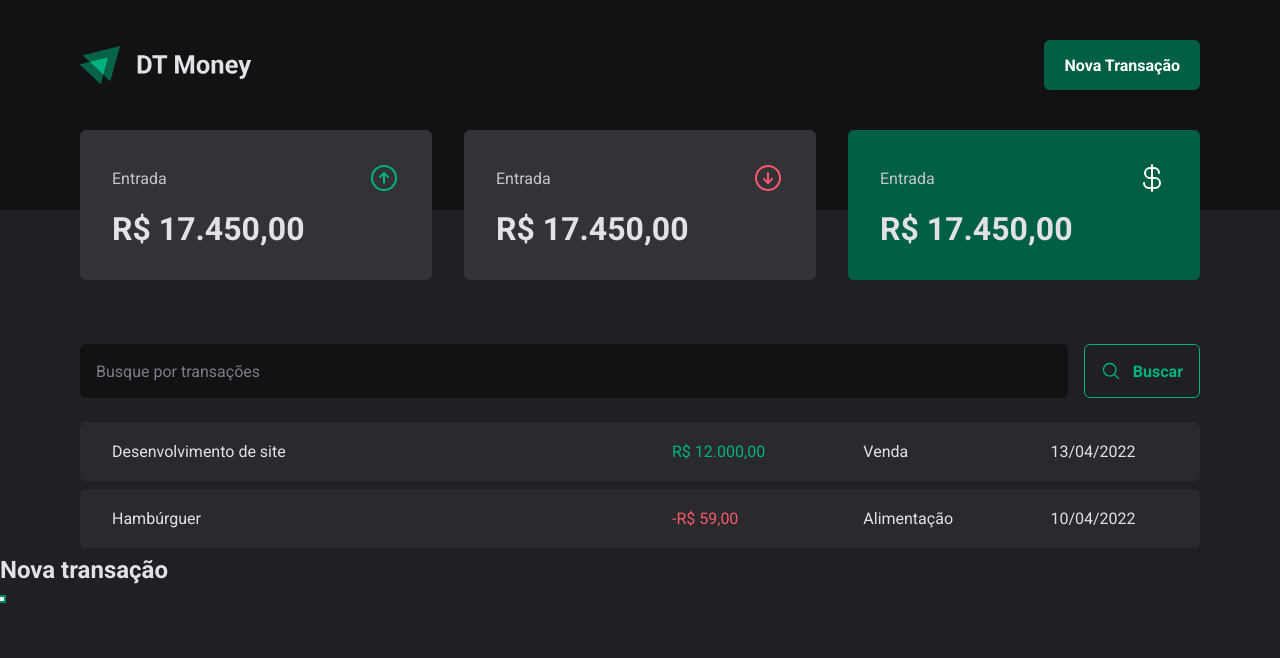
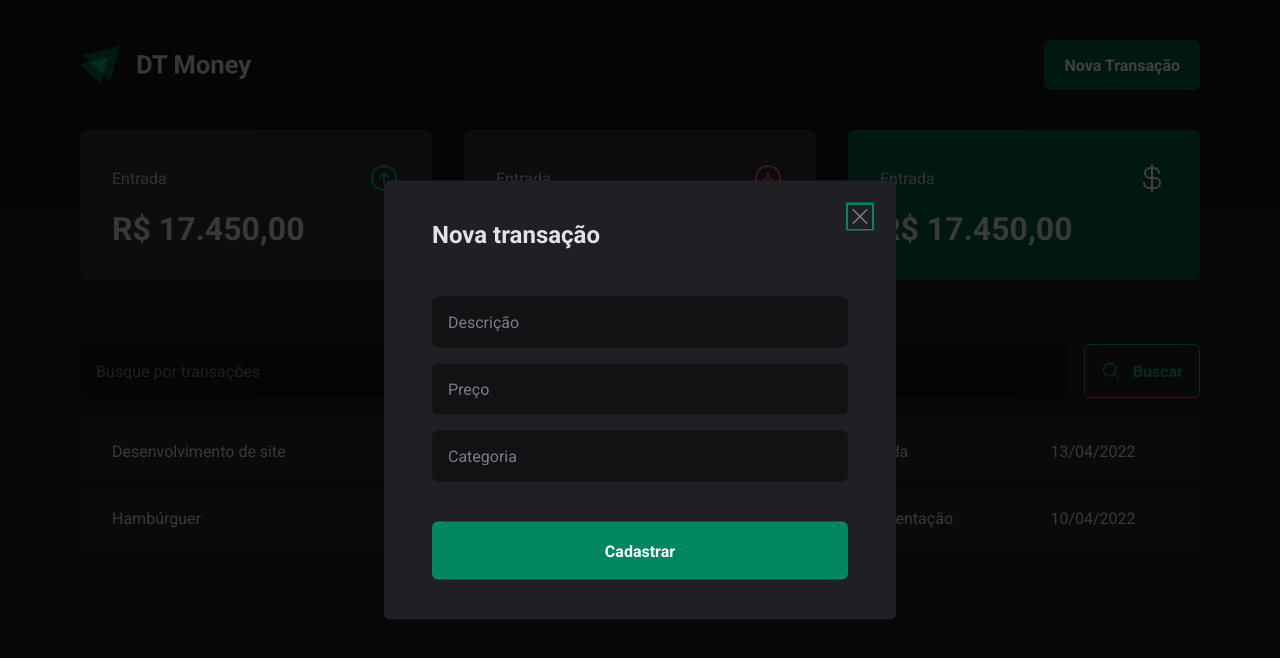
Before and after one commit to Azafman/03dt-money, a React (Vite) app: page / in a window 1280 px wide. Both pictures are taken after a click on the button "Nova Transação". Shown: the top 658 px of the page. Built offline with nearby package versions, Linux system fonts and the light colour scheme.

Commit message:
Estrutura visual - modal de nova transação

```diff
--- a/src/components/Header/index.tsx
+++ b/src/components/Header/index.tsx
@@ -1,6 +1,7 @@
 import { HeaderContainer, HeaderContent, NewTransactionButton } from './styles'
 import logoImg from '../../assets/logo.svg'
 import * as Dialog from '@radix-ui/react-dialog'
+import { NewTransactionModal } from '../NewTransactionModal'
 
 export const Header = () => {
   return (
@@ -24,18 +25,8 @@
                 */}
             <NewTransactionButton>Nova Transação</NewTransactionButton>
           </Dialog.Trigger>
-          <Dialog.Portal>
-            {/* permite que você renderize elemeto children em uma parte diferente do DOM. Neste caso, fora inclusive do div root, criada pelo react.*/}
-            <Dialog.Overlay />{/* Deixa o fundo com opacidade menor. */}
-            <Dialog.Content>
-              <Dialog.Title>Nova transação</Dialog.Title>
-              {/* ajuda na acessibilidade. O leitor de tela, quando a caixa dialog for aberta, irá ler para o usuário final
-                  que um modal foi aberto e este model é de "Nova transação"  */}
-              <Dialog.Close />
 
-            </Dialog.Content>
-
-          </Dialog.Portal>
+          <NewTransactionModal />
         </Dialog.Root>
 
       </HeaderContent>
--- /dev/null
+++ b/src/components/NewTransactionModal/index.tsx
@@ -0,0 +1,30 @@
+import * as Dialog from "@radix-ui/react-dialog"
+import { Close, Content, Overlay } from "./styles"
+import { X } from "@phosphor-icons/react"
+
+export const NewTransactionModal = () => {
+    return (
+        <Dialog.Portal>
+            {/* permite que você renderize elemeto children em uma parte diferente do DOM. Neste caso, fora inclusive do div root, criada pelo react.*/}
+            <Overlay />{/* Deixa o fundo com opacidade menor. */}
+            <Content>
+                <Dialog.Title>Nova transação</Dialog.Title>
+                {/* ajuda na acessibilidade. O leitor de tela, quando a caixa dialog for aberta, irá ler para o usuário final
+          que um modal foi aberto e este model é de "Nova transação"  */}
+
+                <Close>
+                    <X size={24}/>
+                </Close>
+                <form action="">
+                    <input type="text" placeholder="Descrição" required/>
+                    <input type="number" placeholder="Preço" required/>
+                    <input type="text" placeholder="Categoria" required/>
+
+                    <button type="submit">Cadastrar</button>
+                </form>
+
+            </Content>
+
+        </Dialog.Portal>
+    )
+}
--- /dev/null
+++ b/src/components/NewTransactionModal/styles.ts
@@ -0,0 +1,71 @@
+import styled from "styled-components";
+import * as Dialog from "@radix-ui/react-dialog"
+/* Salvo os casos onde precisamos, estilizar os componentes, como nesse - sobre misturar styled-components com outras bibliotecas.  */
+
+export const Overlay = styled(Dialog.Overlay)`
+    position: fixed;
+    width: 100vw;
+    height: 100vh;
+    inset: 0;/* top:0;left:0;right:0;bottom:0; */
+    background-color: rgba(0,0,0,.75);
+`
+export const Content = styled(Dialog.Content)`
+    min-width: 32rem;
+    border-radius: 6px;
+    padding: 2.5rem  3rem;
+    background: ${props => props.theme['gray-800']};
+
+    position: fixed;
+    top: 50%;
+    left: 50%;
+    transform: translate(-50%, -50%);
+
+    form {
+        margin-top: 3rem;
+
+        display: flex;
+        flex-direction: column;
+        gap: 1rem;
+
+        input {
+            border: 0;
+            border-radius: 6px;
+            background: ${props => props.theme['gray-900']};
+            color: ${props => props.theme['gray-300']};
+            padding: 1rem;
+
+            &::placeholder {
+                color: ${props => props.theme['gray-500']};
+            }
+
+        }
+
+        button[type="submit"] {
+            height: 58px;
+            border: 0;
+            background: ${props => props.theme['green-500']};
+            color: ${props => props.theme.white};
+            font-weight: bold;
+            border-radius: 6px;
+            padding: 0 1.25rem;
+            margin-top: 1.5rem;
+            cursor: pointer;
+
+            &:hover {
+                background: ${props => props.theme['green-700']};
+                transition: background-color 0.2s;
+            }
+
+        }
+    }
+`
+export const Close = styled(Dialog.Close)`
+    position: absolute;
+    background: transparent;
+    top: 1.5rem;
+    right: 1.5rem;
+    line-height: 0;/* ou font-size: 0 -> faz com que a borda fique colada ao elemento button.*/
+    cursor: pointer;
+    color: ${props => props.theme['gray-500']};/* seta a cor do svg */
+    border: 0;
+`
```
